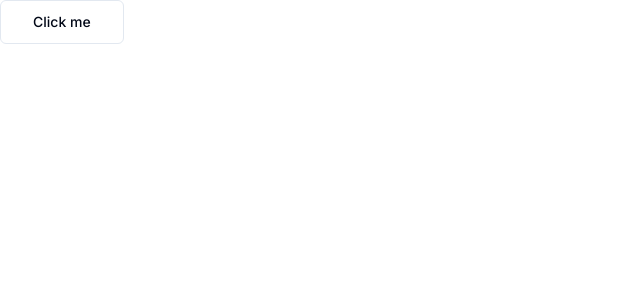
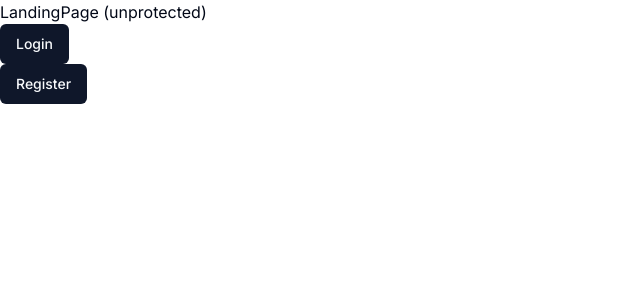
Before and after one commit to vectorNull/intelliconvo, a Next.js app: page / in a window 1280 px wide. Shown: the top 300 px of the page, without its empty margins (0-640 px from the left). Built offline with nearby package versions, Linux system fonts and the light colour scheme.

Commit message:
Install / configure clerk; create login / register pages; set landing page as public

```diff
--- /dev/null
+++ b/app/(auth)/(routes)/login/[[...login]]/page.tsx
@@ -0,0 +1,5 @@
+import { SignIn } from "@clerk/nextjs";
+
+export default function SignInPage() {
+  return <SignIn />;
+}
--- /dev/null
+++ b/app/(auth)/(routes)/register/[[...register]]/page.tsx
@@ -0,0 +1,5 @@
+import { SignUp } from "@clerk/nextjs";
+
+export default function RegisterPage() {
+  return <SignUp />;
+}
--- /dev/null
+++ b/app/(auth)/layout.tsx
@@ -0,0 +1,15 @@
+import React from 'react'
+
+const AuthLayout = ({
+  children
+}: {
+  children: React.ReactNode
+}) => {
+  return (
+    <div className='flex items-center justify-center h-full'>
+      {children}
+    </div>
+  )
+}
+
+export default AuthLayout
--- /dev/null
+++ b/app/(dashboard)/(routes)/dashboard/page.tsx
@@ -0,0 +1,12 @@
+import { Button } from "@/components/ui/button";
+import Link from "next/link";
+
+const DashboardPage = () => {
+  return (
+    <div>
+      <p>Dashboard Page (protected)</p>
+    </div>
+  )
+}
+
+export default DashboardPage;
--- /dev/null
+++ b/app/(landing)/page.tsx
@@ -0,0 +1,23 @@
+import { Button } from '@/components/ui/button'
+import Link from 'next/link'
+import React from 'react'
+
+const LandingPage = () => {
+  return (
+    <div>
+      LandingPage (unprotected)
+      <div>
+        <Link href='/login'>
+          <Button>Login</Button>
+        </Link>
+      </div>
+      <div>
+        <Link href='/register'>
+          <Button>Register</Button>
+        </Link>
+      </div>
+    </div>
+  )
+}
+
+export default LandingPage
--- a/app/globals.css
+++ b/app/globals.css
@@ -2,6 +2,13 @@
 @tailwind components;
 @tailwind utilities;
 
+html,
+body,
+:root {
+  height: 100%;
+}
+
+/* Generated by shadcn-ui */
 @layer base {
   :root {
     --background: 0 0% 100%;
--- a/app/layout.tsx
+++ b/app/layout.tsx
@@ -1,12 +1,14 @@
+import './globals.css'
 import type { Metadata } from 'next'
 import { Inter } from 'next/font/google'
-import './globals.css'
+
+import { ClerkProvider } from '@clerk/nextjs'
 
 const inter = Inter({ subsets: ['latin'] })
 
 export const metadata: Metadata = {
-  title: 'Create Next App',
-  description: 'Generated by create next app',
+  title: 'IntelliConvo',
+  description: 'Your AI Conversation and Generation Platform',
 }
 
 export default function RootLayout({
@@ -15,8 +17,10 @@ export default function RootLayout({
   children: React.ReactNode
 }) {
   return (
-    <html lang="en">
-      <body className={inter.className}>{children}</body>
-    </html>
+    <ClerkProvider>
+      <html lang="en">
+        <body className={inter.className}>{children}</body>
+      </html>
+    </ClerkProvider>
   )
 }
--- a/app/page.tsx
+++ /dev/null
@@ -1,7 +0,0 @@
-import { Button } from "@/components/ui/button";
-
-export default function Home() {
-  return (
-   <Button variant="outline" size='lg'>Click me</Button>
-  )
-}
--- a/package.json
+++ b/package.json
@@ -9,6 +9,7 @@
     "lint": "next lint"
   },
   "dependencies": {
+    "@clerk/nextjs": "^4.28.1",
     "@radix-ui/react-slot": "^1.0.2",
     "class-variance-authority": "^0.7.0",
     "clsx": "^2.0.0",
```
Also changed, not shown: middleware.ts (added, +12 -0 lines), 2 other files (tests, documents, lock files or other folders).
